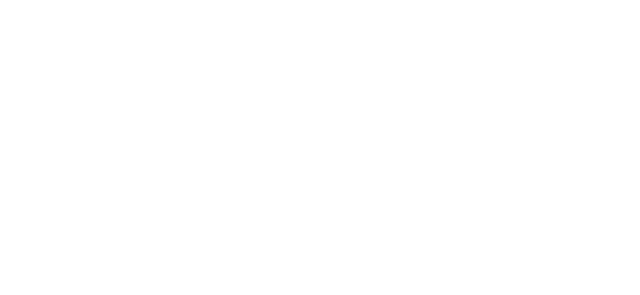
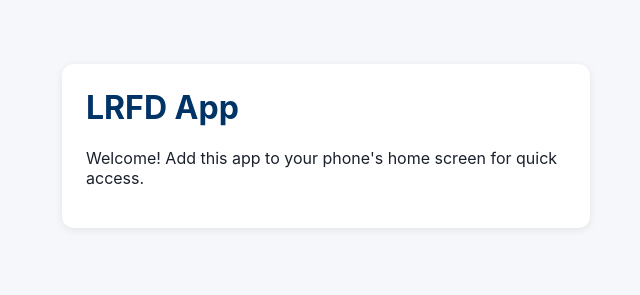
Before and after one commit to longreacher/LRFD-apps, a plain HTML site: page index.html in a window 1280 px wide. Shown: the whole page, without its empty margins (314-954 px from the left). Drawn offline with Linux system fonts and the light colour scheme.

Commit message:
Update index.html

```diff
--- a/index.html
+++ b/index.html
@@ -1,3 +1,10 @@
+<!DOCTYPE html>
+<html lang="en">
+<head>
+  <meta charset="UTF-8">
+  <meta name="viewport" content="width=device-width, initial-scale=1.0">
+  <title>LRFD App</title>
+
   <!-- Android / Chrome / Standard PWA -->
   <link rel="manifest" href="/LRFD-apps/manifest.json">
   <meta name="theme-color" content="#003366">
@@ -7,3 +14,30 @@
   <meta name="apple-mobile-web-app-capable" content="yes">
   <meta name="apple-mobile-web-app-status-bar-style" content="default">
   <meta name="apple-mobile-web-app-title" content="LRFD App">
+
+  <style>
+    body {
+      font-family: -apple-system, BlinkMacSystemFont, "Segoe UI", Roboto, sans-serif;
+      margin: 0;
+      padding: 24px;
+      background: #f5f7fa;
+      color: #1a202c;
+    }
+    .card {
+      max-width: 480px;
+      margin: 40px auto;
+      background: #ffffff;
+      padding: 24px;
+      border-radius: 12px;
+      box-shadow: 0 2px 8px rgba(0,0,0,0.08);
+    }
+    h1 { color: #003366; margin-top: 0; }
+  </style>
+</head>
+<body>
+  <div class="card">
+    <h1>LRFD App</h1>
+    <p>Welcome! Add this app to your phone's home screen for quick access.</p>
+  </div>
+</body>
+</html>
```
Lines whose indentation alone changed are shown as unchanged.
